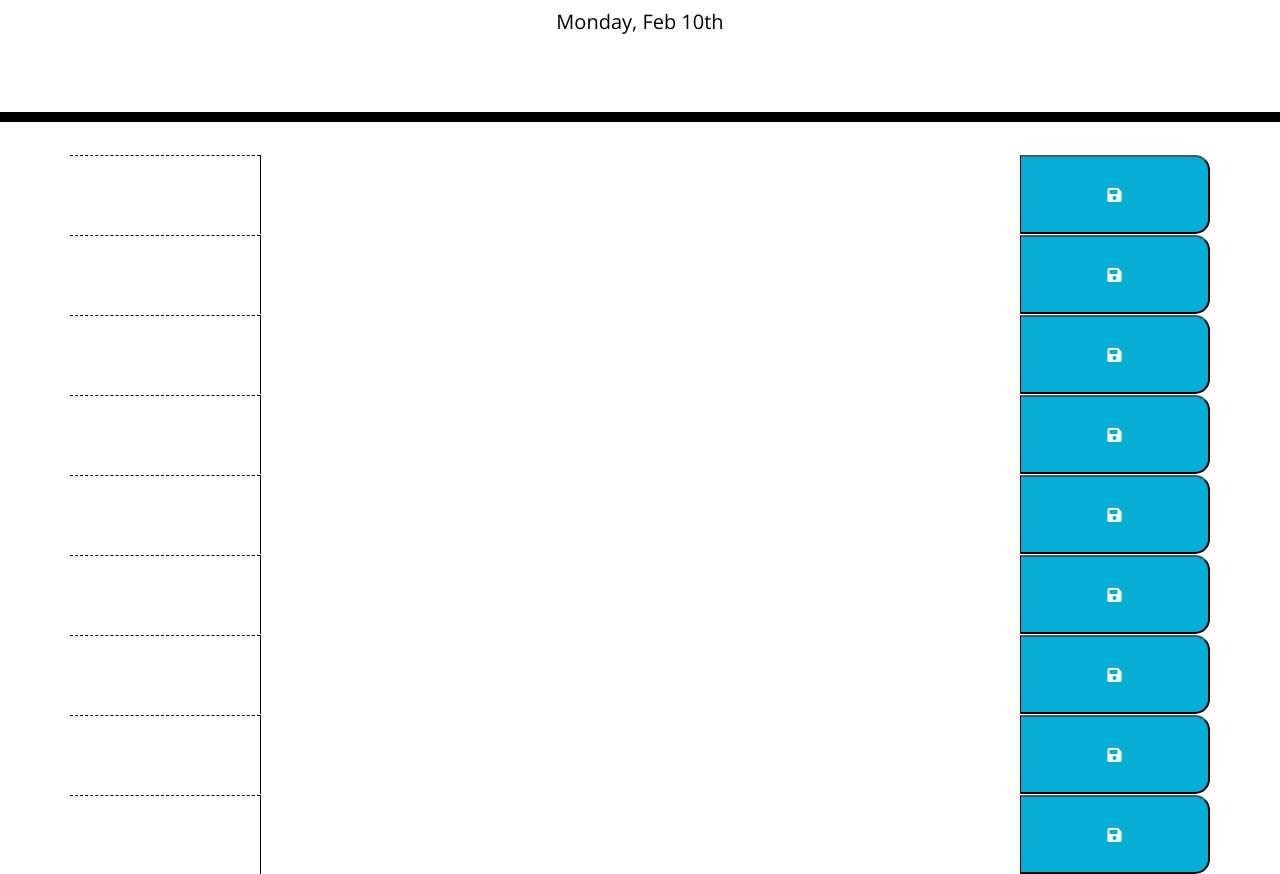
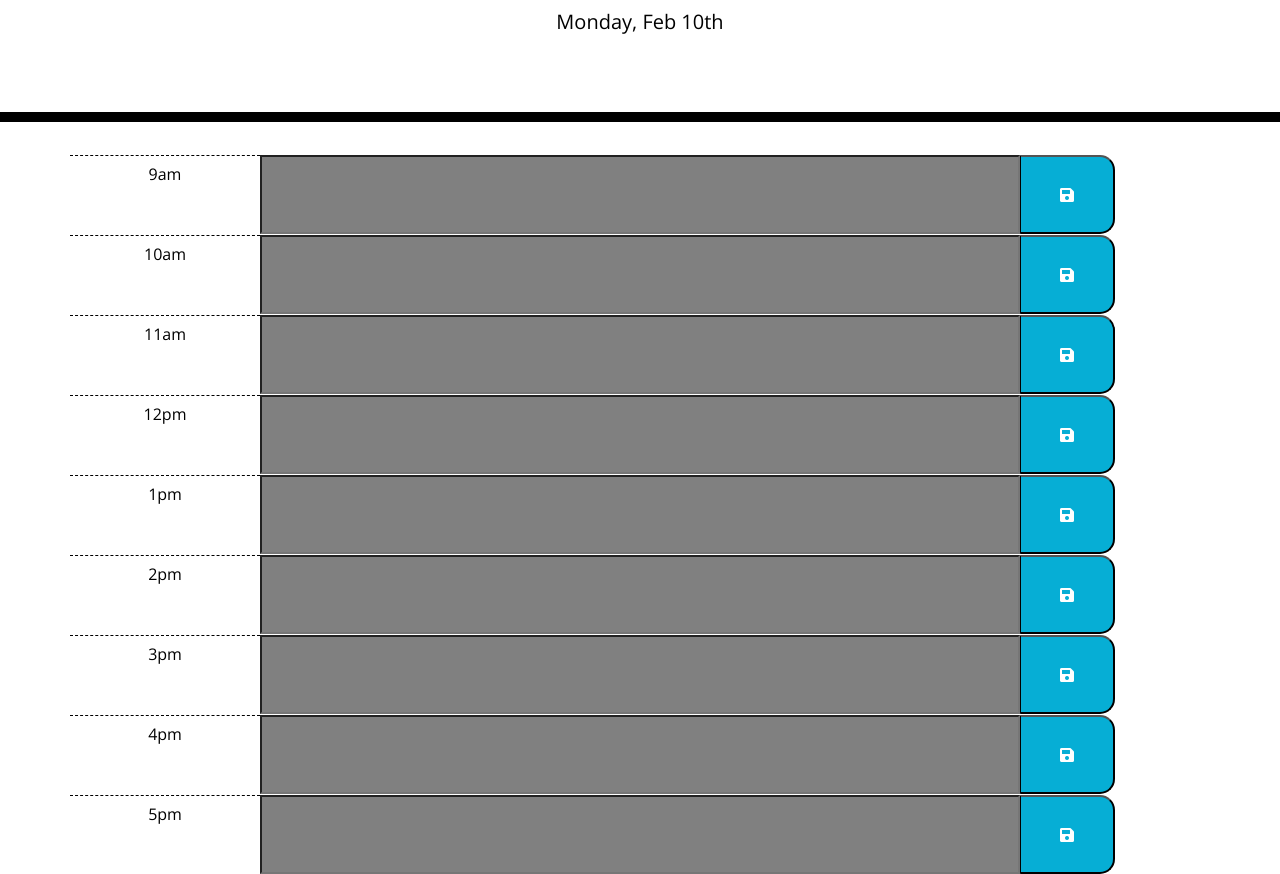
Before and after one commit to JustinMonty20/jQuery-Day-Planner, a plain HTML site: page index.html in a window 1280 px wide. Shown: the part 182-1056 px from the top of the page. Drawn offline with nearby package versions, Linux system fonts and the light colour scheme.

Commit message:
one big commit

```diff
--- a/assets/day-planner.js
+++ b/assets/day-planner.js
@@ -1,29 +1,24 @@
-var now = (moment().format("dddd, MMM Do"));
-
-var saveBtn = $();
-
+// time variables
+var now = moment().format("dddd, MMM Do");
+var currentHour = new Date().getHours();
 $("#currentDay").html(now);
 
 
-
-for (i = 0; i < 9; i++) {
-    var timeBlocks = $("<div class = 'time-block row'></div>");
-    var saveBtn = $("<button class = 'saveBtn'><span><i class='fas fa-save icon-large'></i></span></button>")
-    var timeDisplay = $("<div class ='hour'></div>");
-    var textArea = $("<textarea> </textarea>");
-
-    // adding bootstrap classes to the specific elements.
-    timeDisplay.addClass("col-md-2");
-    textArea.addClass("col-md-8");
-    saveBtn.addClass("col-md-2");
+// changing the css based on the hours
+$("input").each(function () {
+    var elementHour = $(this).attr("data-time")
+    if(currentHour > elementHour) {
+        $(this).css("background-color","red")
+    } else if (currentHour < elementHour) {
+        $(this).css("background-color", "green")
+    } else {
+        $(this).css("background-color", "grey")
+    }
+})
 
 
-
-    $(".container").append(timeBlocks);
-    timeBlocks.prepend(saveBtn);
-    timeBlocks.prepend(textArea);
-    timeBlocks.prepend(timeDisplay);
-
-}
-
-console.log(timeBlocks)
+$(".saveBtn").on("click", function (){
+    var whichHour = $(this).sibling().attr("data-hour")
+    var storedText = $(this).sibling().find("input").val()
+    localStorage.setItem(whichHour, storedText)
+})
--- a/assets/style.css
+++ b/assets/style.css
@@ -35,11 +35,18 @@ body {
     height: 80px;
     border-top: 1px solid white;;
   }
+  .time{
+  display: flex;
+  justify-content: center;
+  align-items: center;
+  margin-top: 10px;
+  }
 
   .hour {
     background-color: #ffffff;
     color: #000000;
     border-top: 1px dashed #000000;
+    text-align: center;
   }
 
   .past {
--- a/index.html
+++ b/index.html
@@ -30,6 +30,51 @@
     </header>
     <div class="container">
       <!-- Timeblocks go here -->
+      <div class="time-blocks row">
+        <div class = "col-md-2 hour"><span class="time">9am</span></div>
+        <input class ="col-md-8" data-hour = "9" name="" id="0"></input>
+        <button class="saveBtn col-md-1"><span><i class='fas fa-save icon-large'></i></span></button>
+      </div>
+      <div class="time-blocks row">
+        <div class = "col-md-2 hour"><span class="time">10am</span></div>
+        <input class ="col-md-8" data-hour = "10" name="" id="1"></input>
+        <button class="saveBtn col-md-1"><span><i class='fas fa-save icon-large'></i></span></button>
+      </div>
+      <div class="time-blocks row">
+        <div class = "col-md-2 hour"><span class="time">11am</span></div>
+        <input class ="col-md-8" data-hour = "11" name="" id="2"></input>
+        <button class="saveBtn col-md-1"><span><i class='fas fa-save icon-large'></i></span></button>
+      </div>
+      <div class="time-blocks row">
+        <div class = "col-md-2 hour"><span class="time">12pm</span></div>
+          <input class ="col-md-8"  data-hour = "12" name="" id="3"></input>
+          <button class="saveBtn col-md-1"><span><i class='fas fa-save icon-large'></i></span></button>
+      </div>
+      <div class="time-blocks row">
+        <div class = "col-md-2 hour"><span class="time">1pm</span></div>
+        <input class ="col-md-8" data-hour = "13"  name="" id="4"></input>
+        <button class="saveBtn col-md-1"><span><i class='fas fa-save icon-large'></i></span></button>
+      </div>
+      <div class="time-blocks row">
+        <div class = "col-md-2 hour"><span class="time">2pm</span></div>
+        <input class ="col-md-8" data-hour = "14" name="" id="5"></input>
+        <button class="saveBtn col-md-1"><span><i class='fas fa-save icon-large'></i></span></button>
+      </div>
+      <div class="time-blocks row">
+        <div class = "col-md-2 hour"><span class="time">3pm</span></div>
+        <input class ="col-md-8" data-hour = "15" name="" id="6"></input>
+        <button class="saveBtn col-md-1"><span><i class='fas fa-save icon-large'></i></span></button>
+      </div>
+      <div class="time-blocks row">
+         <div class = "col-md-2 hour"><span class="time">4pm</span></div>
+         <input class ="col-md-8" data-hour ="16" name="" id="7"></input>
+         <button class="saveBtn col-md-1"><span><i class='fas fa-save icon-large'></i></span></button>
+      </div>
+      <div class="time-blocks row">
+        <div class="col-md-2 hour"><span class="time">5pm</span></div>
+        <input class ="col-md-8" data-hour = "17"  name="" id="8"></input>
+        <button class="saveBtn col-md-1"><span><i class='fas fa-save icon-large'></i></span></button>
+      </div>
     </div>
 
     <script src="https://code.jquery.com/jquery-3.4.1.min.js"></script>
```
